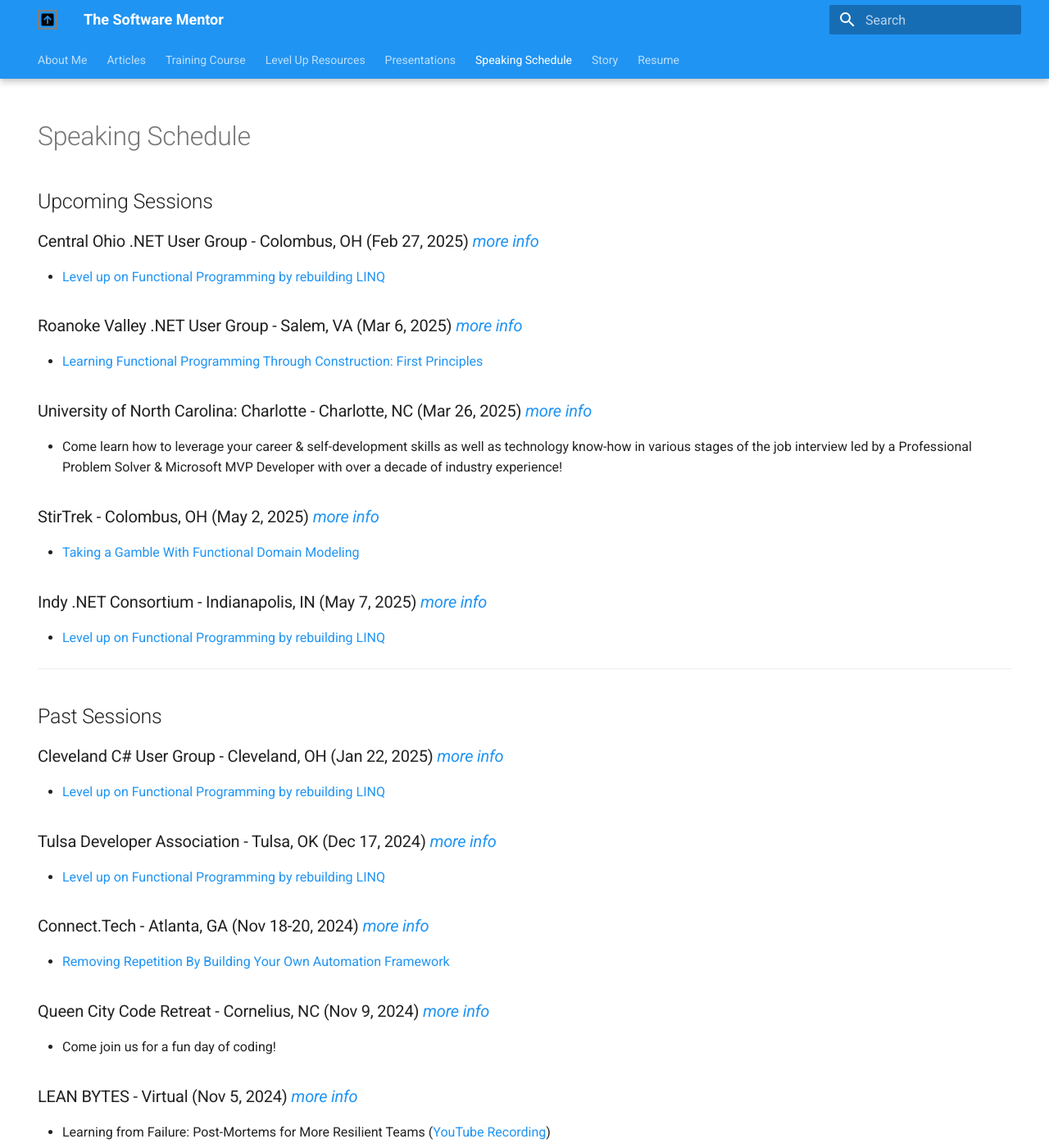
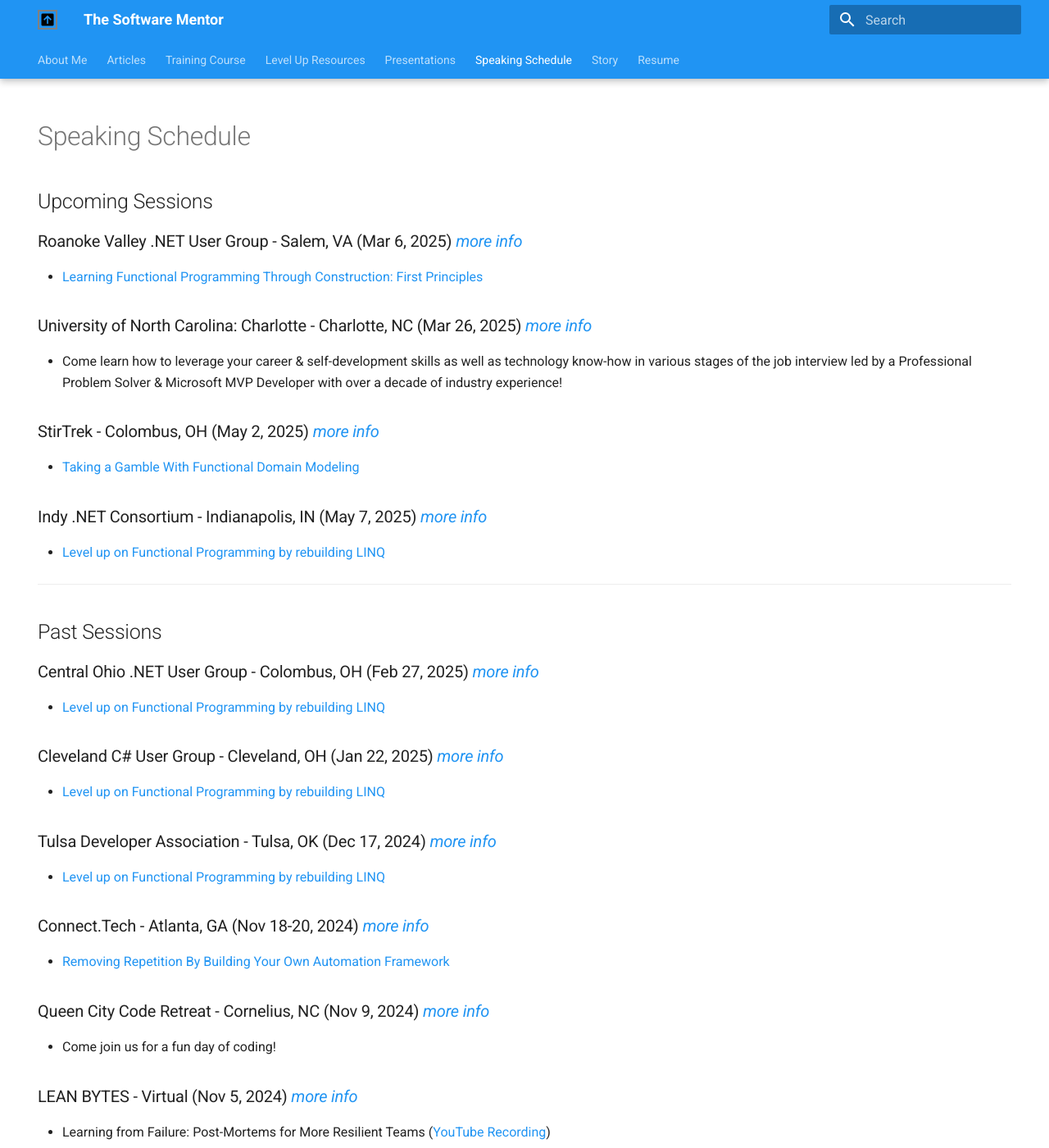
Before and after one commit to cameronpresley/blog, an MkDocs documentation site: the page built from docs/speaking-schedule.md, in a window 1280 px wide and 1400 px high. Shown: the whole window at 82% size. Built offline with MkDocs 1.6.1 and Material for MkDocs 9.7.7, drawn with Linux system fonts in a browser that asks for light colours; plug-ins that fetch from the network failed and are left out; part of the change alters nothing that is shown.

```diff
--- a/docs/speaking-schedule.md
+++ b/docs/speaking-schedule.md
@@ -6,10 +6,6 @@ hide:
 
 # Speaking Schedule
 ## Upcoming Sessions
-
-### Central Ohio .NET User Group - Colombus, OH (Feb 27, 2025) _[more info](https://www.meetup.com/central-ohio-net-developers-group-condg/events/305588427/)_
-
-- [Level up on Functional Programming by rebuilding LINQ](./presentations.md#level-up-on-functional-programming-by-rebuilding-linq)
 
 ### Roanoke Valley .NET User Group - Salem, VA (Mar 6, 2025) _[more info](https://www.meetup.com/roanoke-valley-net-user-group/events/305484464/)_
 
@@ -29,6 +25,10 @@ hide:
 
 ---
 ## Past Sessions
+
+### Central Ohio .NET User Group - Colombus, OH (Feb 27, 2025) _[more info](https://www.meetup.com/central-ohio-net-developers-group-condg/events/305588427/)_
+
+- [Level up on Functional Programming by rebuilding LINQ](./presentations.md#level-up-on-functional-programming-by-rebuilding-linq)
 
 ### Cleveland C# User Group - Cleveland, OH (Jan 22, 2025) _[more info](https://meetu.ps/e/NLSld/vjPPr/i)_
 
```
